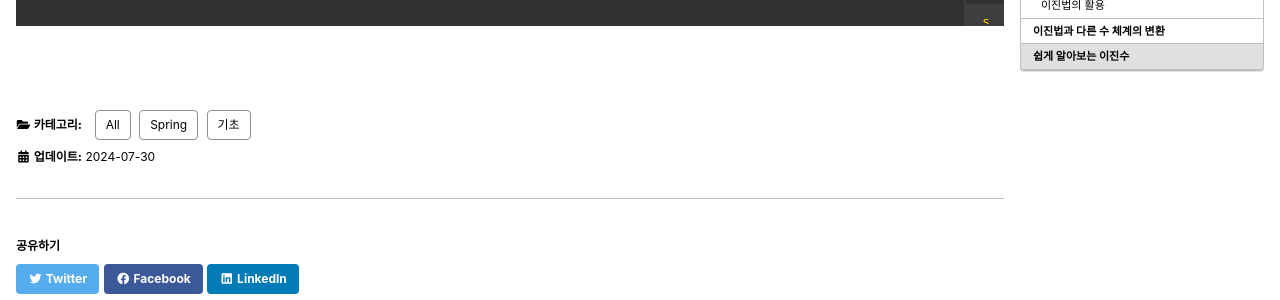
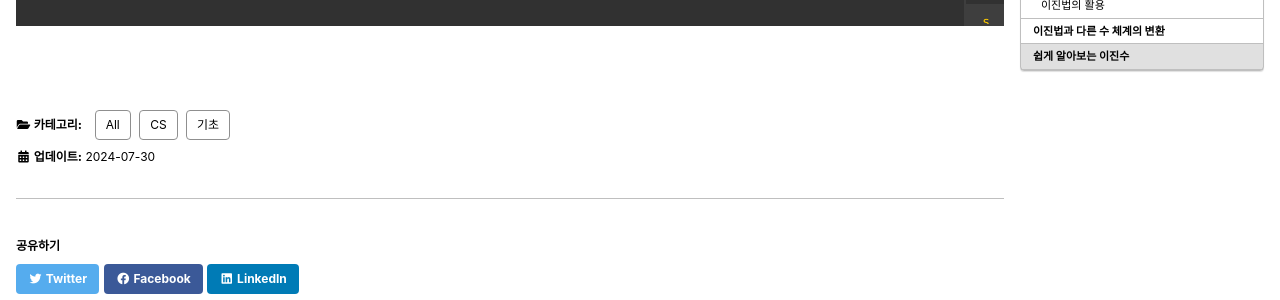
Before and after one commit to Preasim/Preasim.github.io, a Jekyll site: the page built from _posts/2024-07-30-104.md, in a window 1280 px wide and 900 px high, scrolled down 6756 px. Shown: the part 143-443 px from the top of the window. Built offline with Jekyll 4.4.1, drawn with Linux system fonts in a browser that asks for light colours; cached includes are drawn as plain includes; some web fonts are replaced; comment, search, counter and statistics services are not loaded.

Commit message:
103, 104 category update

```diff
--- a/_posts/2024-07-30-104.md
+++ b/_posts/2024-07-30-104.md
@@ -2,7 +2,7 @@
 layout: single
 title: "[CS] 비트와 이진법"
 permalink: /104
-categories: [All, Spring, 기초]
+categories: [All, CS, 기초]
 toc: true
 toc_sticky: true
 toc_label: index
```
Also changed, not shown: _posts/2024-07-27-103.md (+1 -1 lines).
